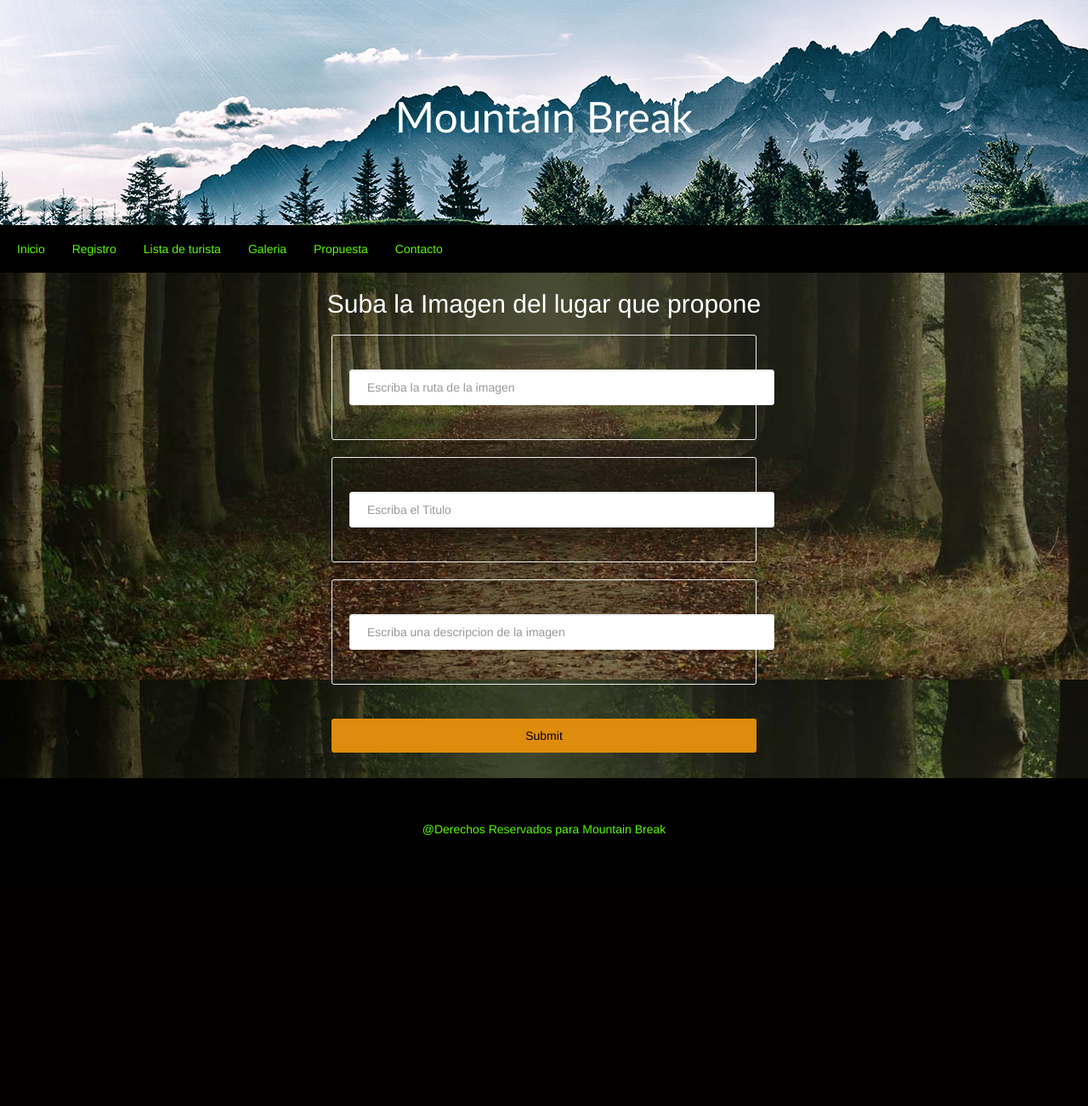
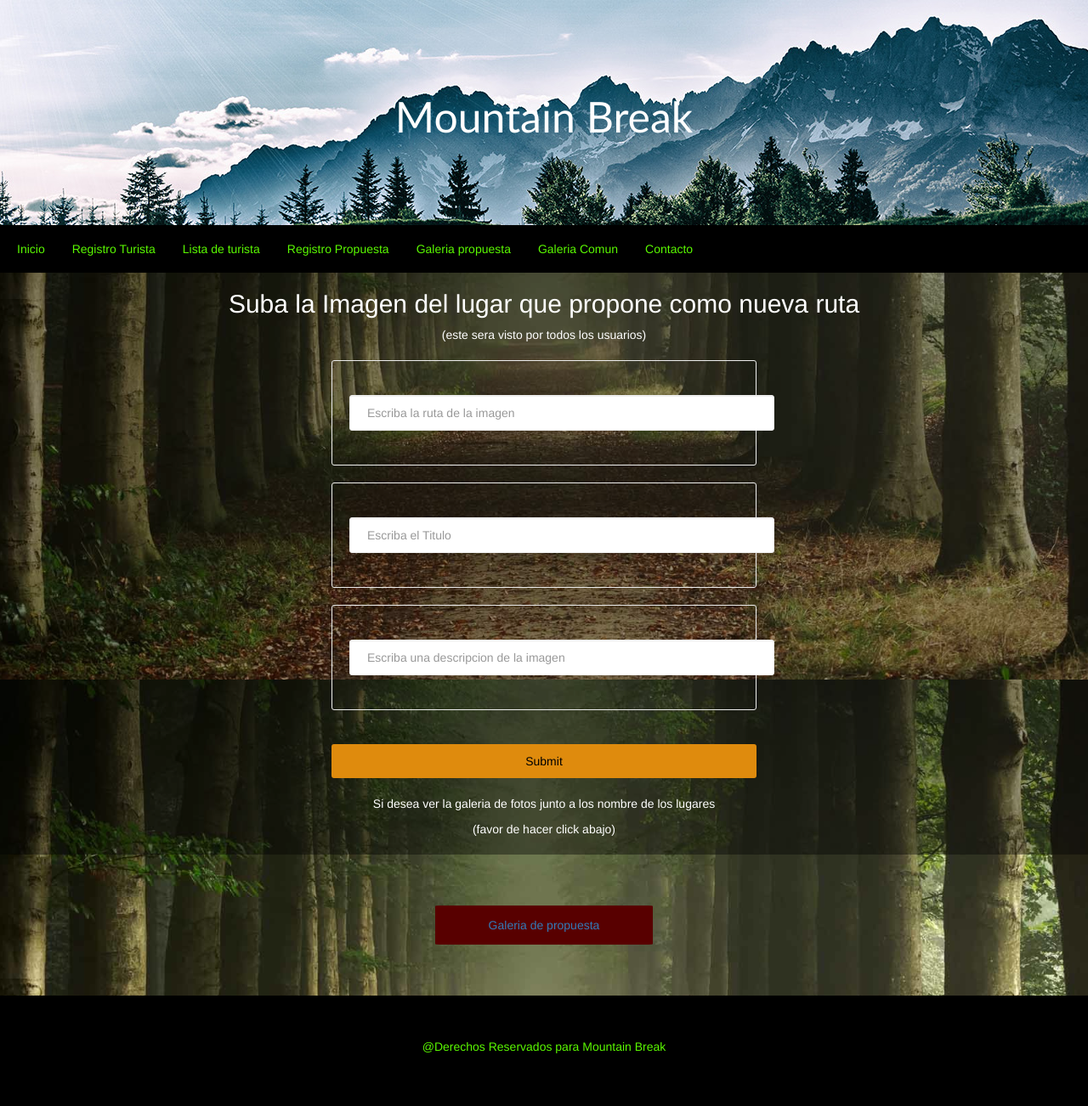
Before and after one commit to aguileralabra/mountainer, a Django app: page /Propuestas in a window 1280 px wide. Shown: the whole page at 85% size. Before the commit the page ends 984 px from the top, so only its background shows below. Run offline with Django 3.2, Linux system fonts and the light colour scheme; some libraries are stand-ins or nearby versions.

Commit message:
gran avance crud propuesta

```diff
--- a/mountainer/mysite/mountain/static/css/turistalista.css
+++ b/mountainer/mysite/mountain/static/css/turistalista.css
@@ -67,3 +67,7 @@ text-align: center;
 #resultadolisto h1, p{
     text-align: center;
 }
+
+#titulo2{
+    color: orange;
+}
--- a/mountainer/mysite/mountain/templates/Propuestas.html
+++ b/mountainer/mysite/mountain/templates/Propuestas.html
@@ -3,7 +3,8 @@
 
 {% block content %}
 <form id="maining" method="post">
-        <h4>Suba la Imagen del lugar que propone</h4>
+        <h4>Suba la Imagen del lugar que propone como nueva ruta</h4>
+        <p>(este sera visto por todos los usuarios)</p>
         {% csrf_token %}
         <div class="label-grupos">
         {{ form.link}}
@@ -17,5 +18,12 @@
         <br>
         <input type="submit" class="btn"></button>
 
-    </form>
+        <p>Si desea ver la galeria de fotos junto a los nombre de los lugares</p>
+        <p>(favor de hacer click abajo)</p>
+</form>
+    <br>   <br>   <br>
+    <div id="botonregreso">
+        <a href="{% url 'imagens' %}">Galeria de propuesta</a>
+    </div>
+    <br>   <br>   <br>
 {% endblock %}
--- a/mountainer/mysite/mountain/templates/base_generic.html
+++ b/mountainer/mysite/mountain/templates/base_generic.html
@@ -25,10 +25,11 @@
 		<nav>
 		<ul>
 		  <li><a href="{% url 'index' %}">Inicio</a></li>
-		  <li><a href="{% url 'FormularioTurist' %}">Registro</a></li>
+		  <li><a href="{% url 'FormularioTurist' %}">Registro Turista</a></li>
 		  <li><a href="{% url 'turists' %}">Lista de turista</a></li>
-		  <li><a href="{% url 'galeria' %}">Galeria</a></li>
-		  <li><a href="{% url 'Propuestas' %}">Propuesta</a></li>
+		  <li><a href="{% url 'Propuestas' %}">Registro Propuesta</a></li>
+		  <li><a href="{% url 'imagens' %}">Galeria propuesta</a></li>
+		  <li><a href="{% url 'galeria' %}">Galeria Comun</a></li>
 		  <li><a href="{% url 'contacto' %}">Contacto</a></li>
 		</ul>
       </nav>
--- a/mountainer/mysite/mountain/urls.py
+++ b/mountainer/mysite/mountain/urls.py
@@ -5,10 +5,12 @@ urlpatterns = [
     path('', views.index, name='index'),
     path('FormularioTurist',views.crearTurist,name='FormularioTurist'),
     path('Propuestas',views.crearImagen,name='Propuestas'),
-    path('hecho',views.hecho,name='hecho'),
+    path('resultado',views.resultado,name='resultado'),
     path('editar',views.editarTurist,name='editar'),
     path('galeria', views.galeria, name='galeria'),
     path('contacto', views.contacto, name='contacto'),
     path('turists/', views.TuristListView.as_view(), name='turists'),
     path('turists/<int:pk>', views.TuristDetailView.as_view(), name='turist-detail'),
+    path('imagens/', views.ImagenListView.as_view(), name='imagens'),
+    path('imagens/<int:pk>', views.ImagenDetailView.as_view(), name='imagen-detail'),
 ]
--- a/mountainer/mysite/mountain/views.py
+++ b/mountainer/mysite/mountain/views.py
@@ -75,8 +75,8 @@ def crearImagen(request):
 
 		return render(request,'Propuestas.html',{'form':form})
 
-def hecho(request):
-    return render(request,'hecho.html')
+def resultadoimagen(request):
+    return render(request,'resultadoimagen.html')
 
 
 def editarImagen(request):
```
Also changed, not shown: mountainer/mysite/mountain/templates/mountain/imagen_list.html (added, +43 -0 lines).
